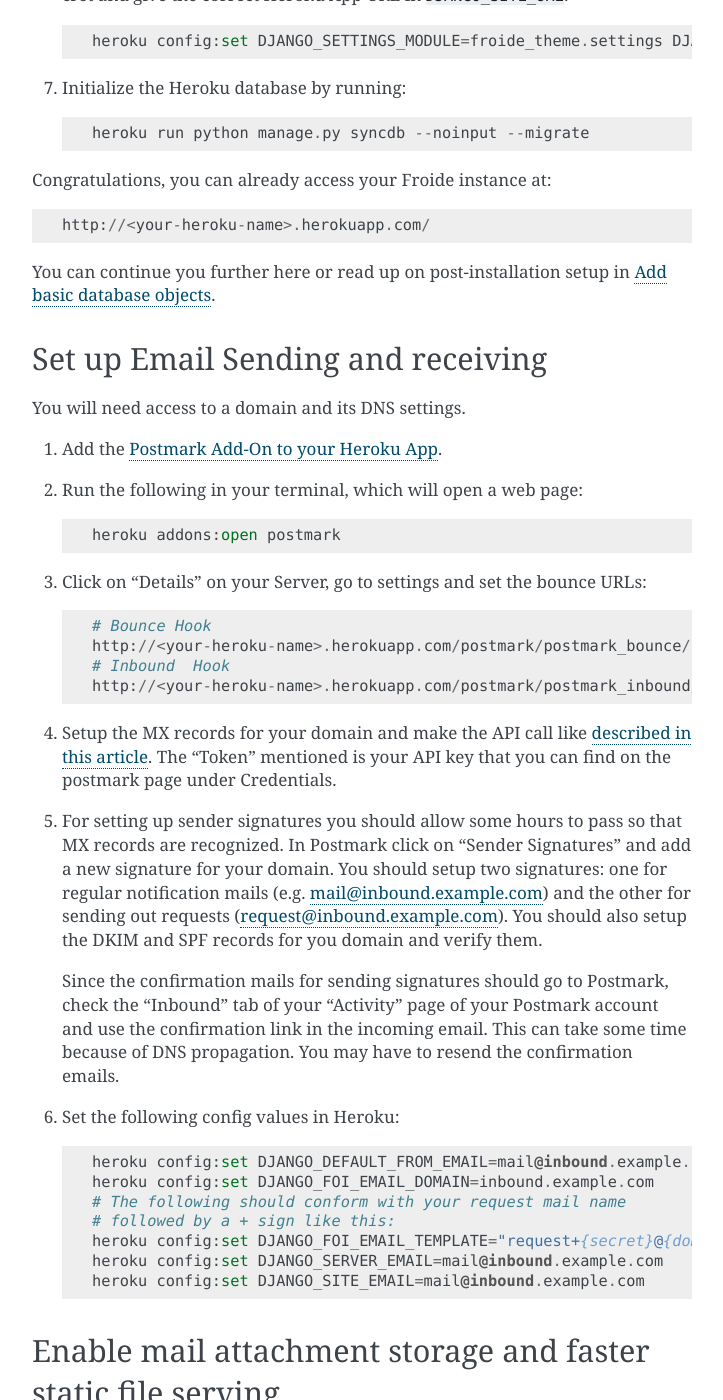
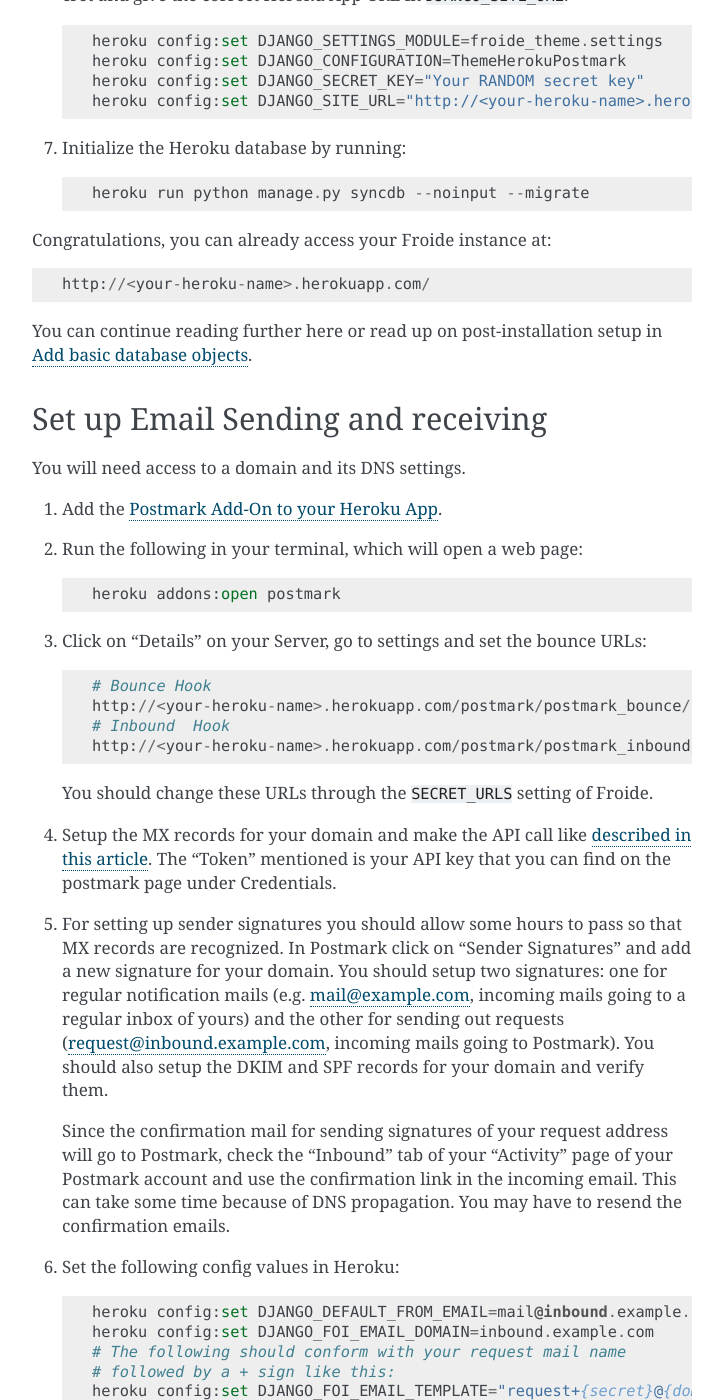
Before and after one commit to okfde/froide, a Sphinx documentation site: the page built from docs/herokudeployment.rst, in a window 1280 px wide and 1400 px high, scrolled down 863 px. Shown: the whole window, without its empty margins (388-1111 px from the left). Built offline with Sphinx 7.4.7, drawn with Linux system fonts in a browser that asks for light colours; some of the changed text lies outside the part shown.

Commit message:
Improve Heroku deployment documentation

```diff
--- a/docs/herokudeployment.rst
+++ b/docs/herokudeployment.rst
@@ -36,7 +36,10 @@
 
 6. Set some configuration, change the ``DJANGO_SECRET_KEY`` value to something secret and give the correct Heroku App URL in ``DJANGO_SITE_URL``::
 
-    heroku config:set DJANGO_SETTINGS_MODULE=froide_theme.settings DJANGO_CONFIGURATION=ThemeHerokuPostmark DJANGO_SECRET_KEY="Your RANDOM secret key" DJANGO_SITE_URL="http://<your-heroku-name>.herokuapp.com"
+    heroku config:set DJANGO_SETTINGS_MODULE=froide_theme.settings
+    heroku config:set DJANGO_CONFIGURATION=ThemeHerokuPostmark
+    heroku config:set DJANGO_SECRET_KEY="Your RANDOM secret key"
+    heroku config:set DJANGO_SITE_URL="http://<your-heroku-name>.herokuapp.com"
 
 7. Initialize the Heroku database by running::
 
@@ -46,7 +49,7 @@
 
      http://<your-heroku-name>.herokuapp.com/
 
-You can continue you further here or read up on post-installation setup in :ref:`add-basic-database-objects`.
+You can continue reading further here or read up on post-installation setup in :ref:`add-basic-database-objects`.
 
 
 Set up Email Sending and receiving
@@ -68,11 +71,13 @@
     # Inbound  Hook
     http://<your-heroku-name>.herokuapp.com/postmark/postmark_inbound/
 
+   You should change these URLs through the ``SECRET_URLS`` setting of Froide.
+
 4. Setup the MX records for your domain and make the API call like `described in this article <http://developer.postmarkapp.com/developer-inbound-mx.html>`_. The "Token" mentioned is your API key that you can find on the postmark page under Credentials.
 
-5. For setting up sender signatures you should allow some hours to pass so that MX records are recognized. In Postmark click on "Sender Signatures" and add a new signature for your domain. You should setup two signatures: one for regular notification mails (e.g. mail@inbound.example.com) and the other for sending out requests (request@inbound.example.com). You should also setup the DKIM and SPF records for you domain and verify them.
+5. For setting up sender signatures you should allow some hours to pass so that MX records are recognized. In Postmark click on "Sender Signatures" and add a new signature for your domain. You should setup two signatures: one for regular notification mails (e.g. mail@example.com, incoming mails going to a regular inbox of yours) and the other for sending out requests (request@inbound.example.com, incoming mails going to Postmark). You should also setup the DKIM and SPF records for your domain and verify them.
 
-   Since the confirmation mails for sending signatures should go to Postmark, check the "Inbound" tab of your "Activity" page of your Postmark account and use the confirmation link in the incoming email. This can take some time because of DNS propagation. You may have to resend the confirmation emails.
+   Since the confirmation mail for sending signatures of your request address will go to Postmark, check the "Inbound" tab of your "Activity" page of your Postmark account and use the confirmation link in the incoming email. This can take some time because of DNS propagation. You may have to resend the confirmation emails.
 
 6. Set the following config values in Heroku::
 
@@ -113,17 +118,25 @@
 
     cp -r /some-path/locale/* locale/
 
-Then add them to Git:
+Then add them to Git::
 
     git add locale/*
     git commit -m"Add compiled translation files"
     git push heroku master
 
 
-Worker Threads
---------------
+Worker Processes
+----------------
 
-To keep the cost for initial setup minimal, there are no worker processes.
-However, you can setup a queueing add-on (or, though not recommended, use database as queue) and then put a worker processe in your Procfile to run ``celery worker`` and another for ``celery beat``.
+To keep the cost for initial setup minimal, there are no predefined worker processes.
+However, you can setup a queueing add-on (or, though not recommended, use database as queue) and then put a worker processe in your Procfile to run ``celery worker`` and another for worker process for scheduling (``celery beat``).
 
 For regular scheduling tasks like reminders, this is the way to go.
+
+
+Search Engine Options
+---------------------
+
+The default setup uses the database as the search engine. Any Solr or Haystack Heroku Add-On can be used to replace this by setting the correct ``HAYSTACK_CONNECTIONS`` setting.
+
+Froide also contains support for instant queued indexing through `https://github.com/jezdez/celery-haystack <celery-haystack>`_ that activates when the app is installed.
```
